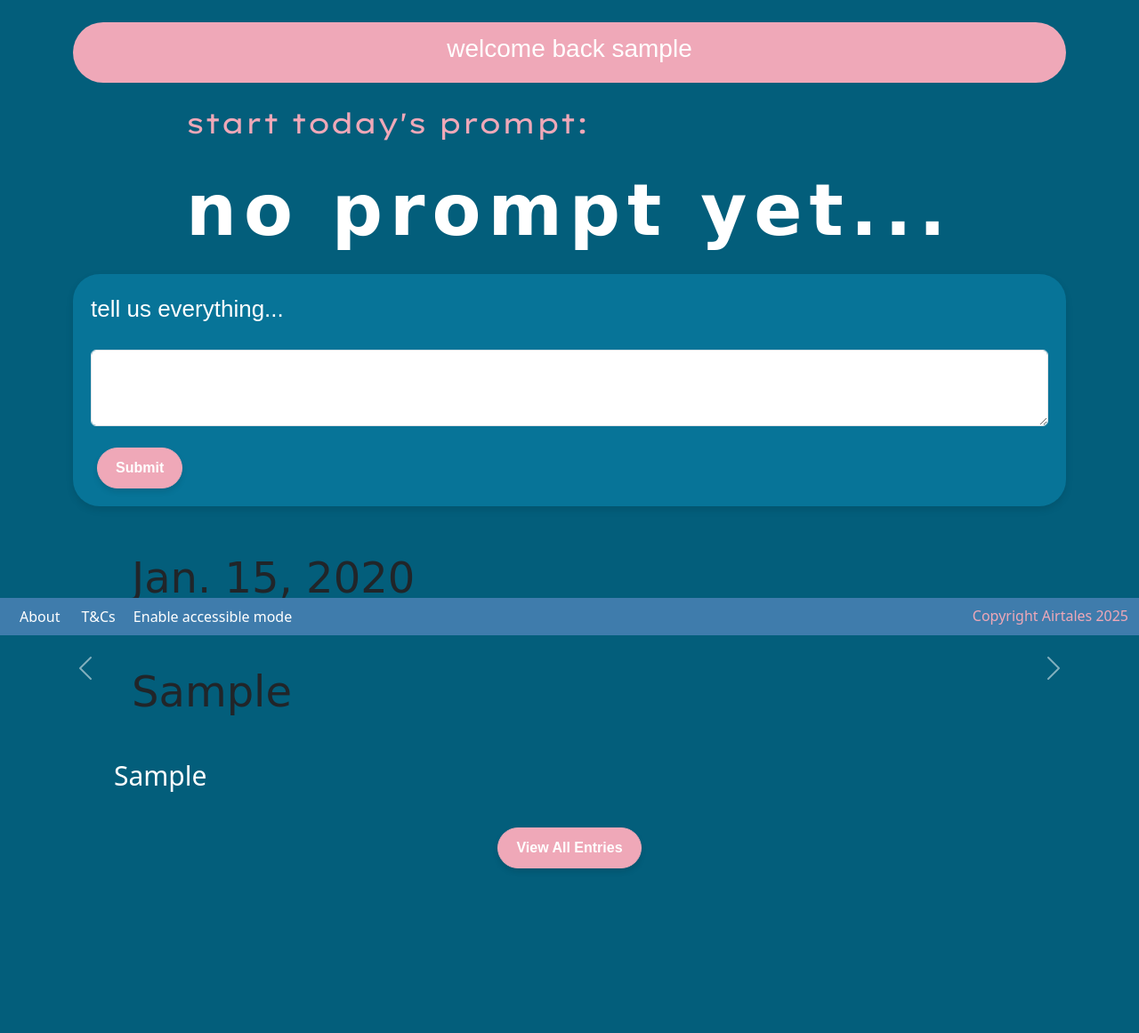
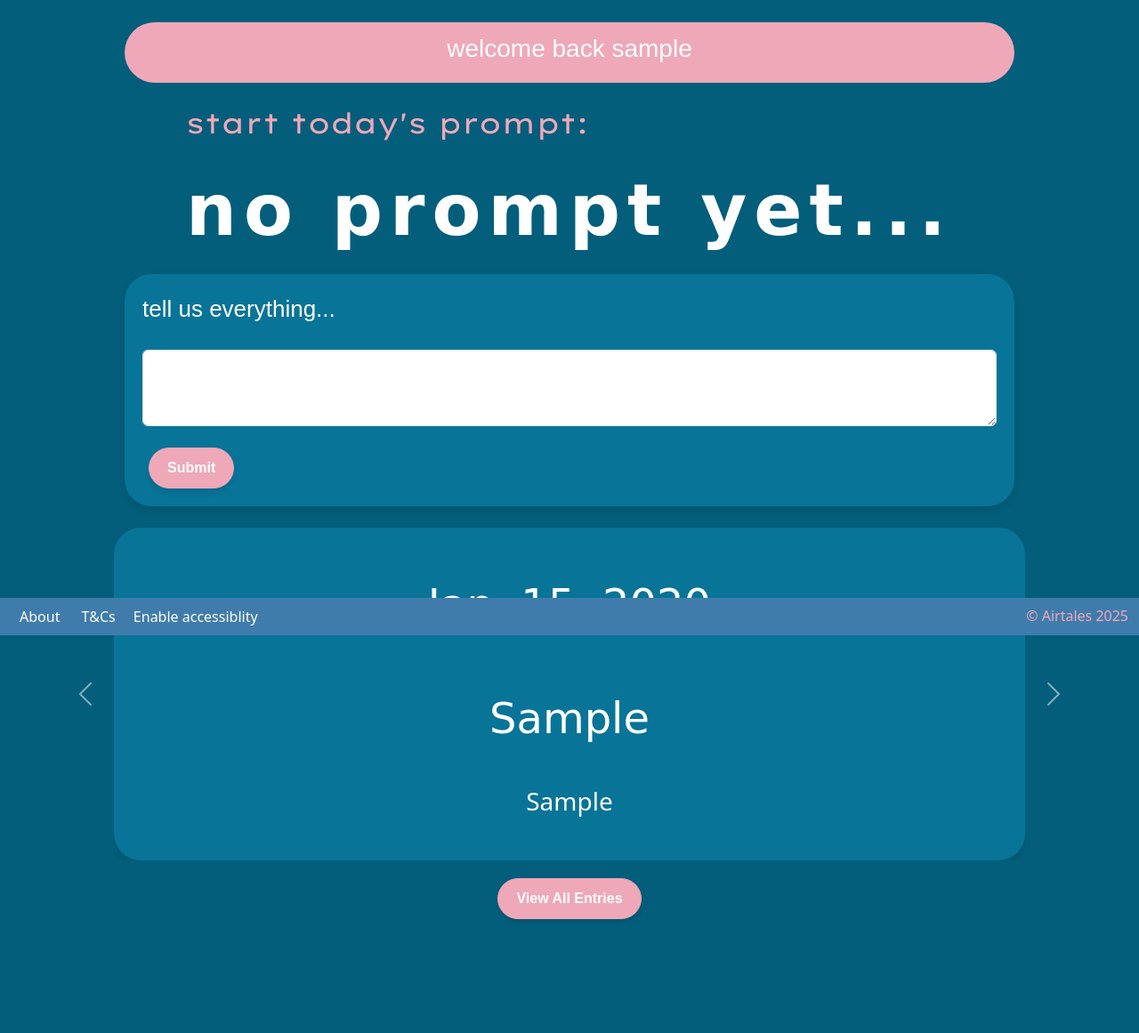
Before and after one commit to oeceo/Airtales, a Django app: page /profile/ in a window 1280 px wide. Shown: the part 86-1247 px from the top of the page at 89% size. Before the commit the page ends 1062 px from the top, so only its background shows below. Run offline with Django 5.2, Linux system fonts and the light colour scheme; a user stored in the database is signed in; tables that the repository leaves empty hold one stand-in row (values such as "Sample post"); some web fonts are replaced.

Commit message:
Finished accessibility styling and merged with no errors

```diff
--- a/airtales/settings.py
+++ b/airtales/settings.py
@@ -30,8 +30,6 @@ SECRET_KEY = 'django-insecure-3b3d@0#x*95@y%^4ur)9c+j#-ax8s%u_=j4zcl*390zovo8u)%
 
 # SECURITY WARNING: don't run with debug turned on in production!
 DEBUG = True
-
-ALLOWED_HOSTS = []
 
 AUTH_USER_MODEL = 'airtalesapp.User'
 # Application definition
--- a/airtalesapp/static/css/styles.css
+++ b/airtalesapp/static/css/styles.css
@@ -249,7 +249,7 @@ a.lnk-secondary:hover, a.link-secondary:active {
 
 .carousel-entry {
     color: white;
-    font-size: 30px;
+    font-size: 28px;
 }
 
 .carousel-control-prev { right: 30 }
--- a/airtalesapp/static/js/accessible.js
+++ b/airtalesapp/static/js/accessible.js
@@ -6,9 +6,9 @@ document.addEventListener("DOMContentLoaded", () => {
     const isAccessible = localStorage.getItem("accessible") === "true";
     if(isAccessible){
         body.classList.add("accessible");
-        toggleAccessibility.textContent = "Disable accessible mode";
+        toggleAccessibility.textContent = "Disable accessiblity";
     } else {
-        toggleAccessibility.textContent = "Enable accessible mode";
+        toggleAccessibility.textContent = "Enable accessiblity";
     }
 
     toggleAccessibility.addEventListener("click", () => {
@@ -18,9 +18,9 @@ document.addEventListener("DOMContentLoaded", () => {
         localStorage.setItem("accessible", isCurrentlyAccessible);
 
         if(isCurrentlyAccessible){
-            toggleAccessibility.textContent = "Disable accessible mode";
+            toggleAccessibility.textContent = "Disable accessibility";
         } else {
-            toggleAccessibility.textContent = "Enable accessible mode";
+            toggleAccessibility.textContent = "Enable accessibility";
         }
 
     });
--- a/templates/base.html
+++ b/templates/base.html
@@ -78,7 +78,7 @@
                 <a class="lnk-primary" href="{% url 'airtalesapp:about' %}">About</a>
                 <a class="lnk-primary" href="{% url 'airtalesapp:terms' %}">T&Cs</a>
                 <button class="accessible-toggle" id="access-button" aria-label="Toggle accessible mode">Accessible</button>
-                <span class="pink-text" id="copyright">Copyright Airtales 2025</span>
+                <span class="pink-text" id="copyright">© Airtales 2025</span>
             </div>
         </div>
     </nav>
--- a/templates/login.html
+++ b/templates/login.html
@@ -36,7 +36,7 @@
             </div>
         </form>
         <div class="centred-container mt-3">
-            <p>Don't have an account? <a class="lnk-secondary" href="{% url 'airtalesapp:signup' %}">Sign Up</a></p>
+            <p class="account-text">Don't have an account? <a class="lnk-secondary" href="{% url 'airtalesapp:signup' %}">Sign Up</a></p>
         </div>
     </div>
 
--- a/templates/profile.html
+++ b/templates/profile.html
@@ -8,7 +8,7 @@
 
 {% block content %}
 
-  <div class="container centred-container">
+  <div class="container centred-container partial-width">
 
     <div class="container welcome-textbox full-width">
       <h3 class="text-white py-2" id="welcome"> welcome back {{ request.user.username }} </h3>
@@ -60,7 +60,7 @@
                 </div>
               </div>
               <div class="carousel-item">
-              <div class="profile-carousel-content">
+              <div class="carousel-content">
                 <p class="carousel-prompt">{{ two_days_ago }} </p>
                 <p class="carousel-prompt"> {{ prompt_text_3 }} </p>
                 <p class="carousel-entry"> {{ previous_entry_3 }} </p>
@@ -68,22 +68,22 @@
             </div>
         {%else%}
             <div class="carousel-item active">
-              <div class="profile-carousel-content">
+              <div class="carousel-content">
                 <p class="carousel-prompt">{{ yesterday }} </p>
                 <p class="carousel-prompt"> {{ prompt_text_1 }} </p>
                 <p class="carousel-entry"> {{ previous_entry_1 }} </p>
               </div>
             </div>
             <div class="carousel-item">
-              <div class="profile-carousel-content">
+              <div class="carousel-content">
                 <p class="carousel-prompt">{{ day_before }}  </p>
                 <p class="carousel-prompt"> {{ prompt_text_2 }} </p>
-                <p class="carousel-entry"> {{ previous_entry_2 }}
+                <p class="carousel-entry"> {{ previous_entry_2 }} </p>
               </div>
             </div>
 
               <div class="carousel-item">
-                <div class="profile-carousel-content">
+                <div class="carousel-content">
                   <p class="carousel-prompt">{{ two_days_ago }}  </p>
                   <p class="carousel-prompt"> {{ prompt_text_3 }} </p>
                   <p class="carousel-entry"> {{ previous_entry_3 }} </p>
--- a/templates/signup.html
+++ b/templates/signup.html
@@ -52,7 +52,7 @@
 
         <!-- Login link -->
         <div class="centred-container mt-4">
-            <p>Have an account? <a class="lnk-secondary" href="{% url 'airtalesapp:login' %}">Log in</a></p>
+            <p class="account-text">Have an account? <a class="lnk-secondary" href="{% url 'airtalesapp:login' %}">Log in</a></p>
         </div>
     </div>
 
--- a/templates/topposts.html
+++ b/templates/topposts.html
@@ -26,7 +26,7 @@
         <div class="carousel-item active">
           <div class="carousel-content">
             <h4 class="pink-text" id="carousel_prompt"> {{ prompt_text }} </h4>
-            <p class="mb-3" id="top_entry"></p>
+            <p class="carousel-entry mb-3" id="top_entry"></p>
             <p>1 of <span id="total_entries"></span> entries</p>
             <p><span id="entry_likes"></span> likes</p>
           </div>
```
Also changed, not shown: airtalesapp/static/css/accessiblestyle.css (+105 -85 lines), templates/index.html (+8 -2 lines), templates/404.html (renamed from templates/error.html).
